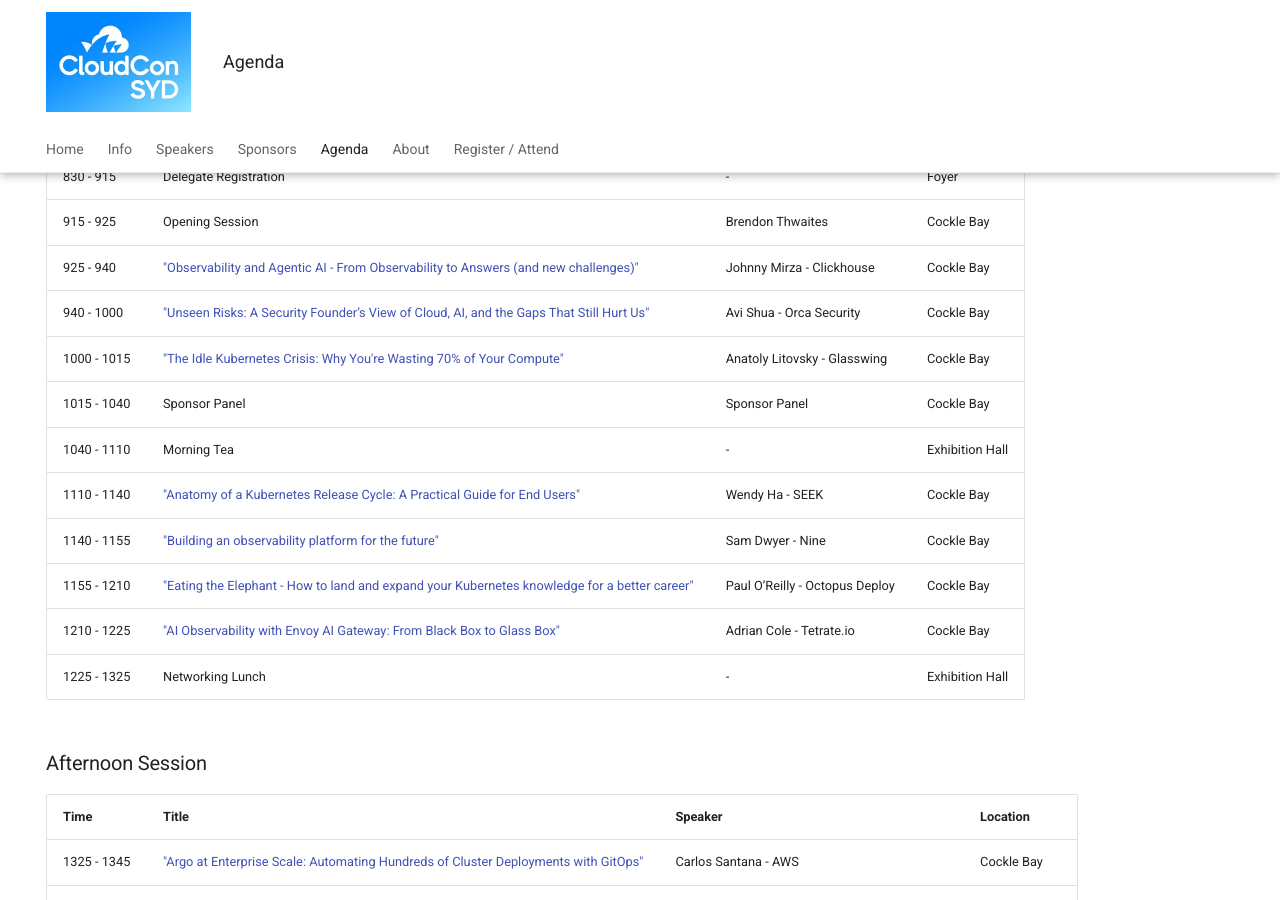
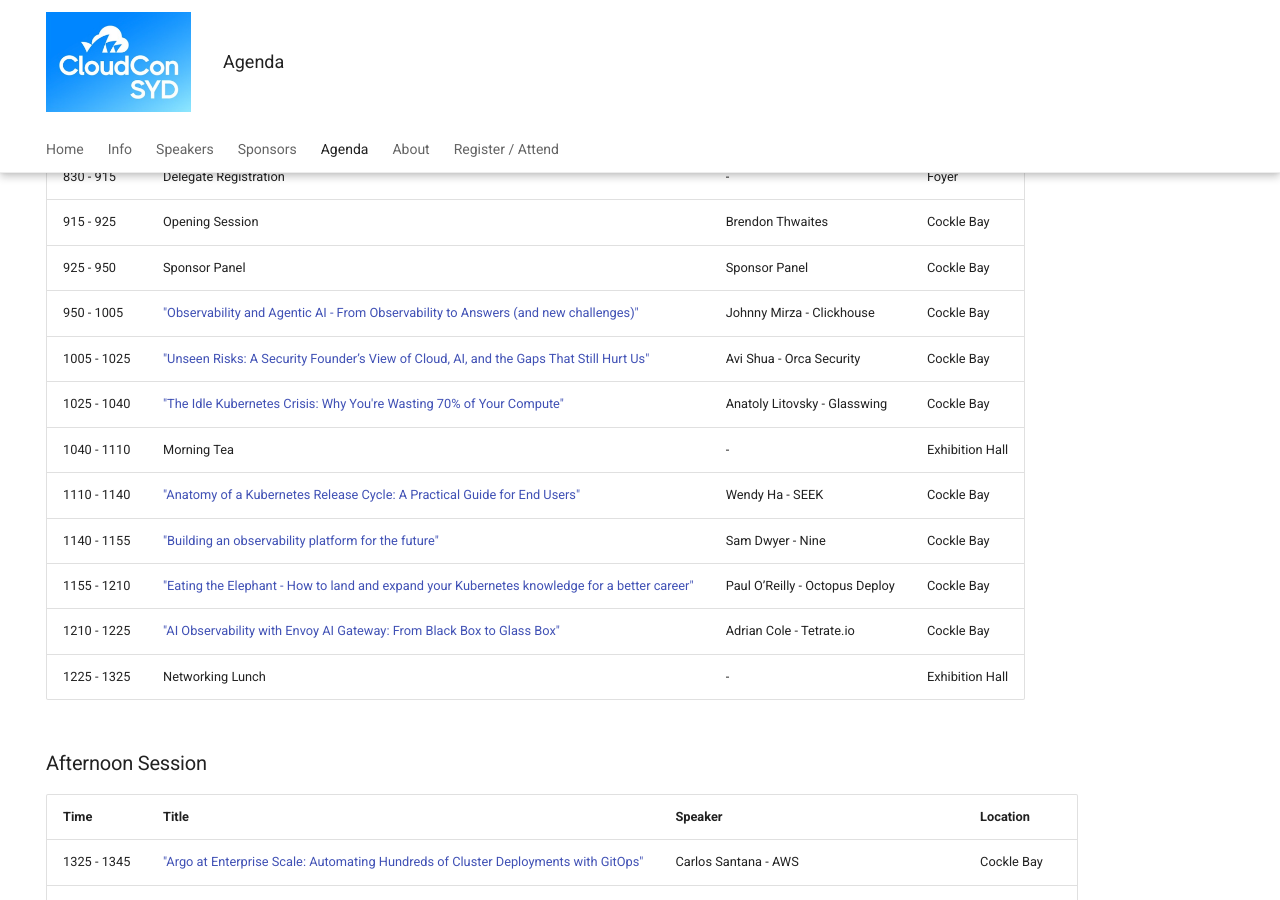
Before and after one commit to cloudconau/site, an MkDocs documentation site: the page built from docs/agenda.md, in a window 1280 px wide and 900 px high, scrolled down 1269 px. Built offline with MkDocs 1.6.1 and Material for MkDocs 9.7.7, drawn with Linux system fonts in a browser that asks for light colours.

Commit message:
Reschedule Sponsors Panel

```diff
--- a/docs/agenda.md
+++ b/docs/agenda.md
@@ -38,10 +38,10 @@ hide:
 |---|---|---|---|
 | 830 - 915 | Delegate Registration | - | Foyer |
 | 915 - 925 | Opening Session | Brendon Thwaites | Cockle Bay |
-| 925 - 940 | ["Observability and Agentic AI - From Observability to Answers (and new challenges)"](abstracts/JohnnyMirza.md) | Johnny Mirza - Clickhouse | Cockle Bay |
-| 940 - 1000 | ["Unseen Risks: A Security Founder’s View of Cloud, AI, and the Gaps That Still Hurt Us"](abstracts/AviShua.md) | Avi Shua - Orca Security | Cockle Bay |
-| 1000 - 1015 | ["The Idle Kubernetes Crisis: Why You're Wasting 70% of Your Compute"](abstracts/AnatolyLitovsky.md) | Anatoly Litovsky - Glasswing | Cockle Bay |
-| 1015 - 1040 | Sponsor Panel | Sponsor Panel | Cockle Bay |
+| 925 - 950 | Sponsor Panel | Sponsor Panel | Cockle Bay |
+| 950 - 1005 | ["Observability and Agentic AI - From Observability to Answers (and new challenges)"](abstracts/JohnnyMirza.md) | Johnny Mirza - Clickhouse | Cockle Bay |
+| 1005 - 1025 | ["Unseen Risks: A Security Founder’s View of Cloud, AI, and the Gaps That Still Hurt Us"](abstracts/AviShua.md) | Avi Shua - Orca Security | Cockle Bay |
+| 1025 - 1040 | ["The Idle Kubernetes Crisis: Why You're Wasting 70% of Your Compute"](abstracts/AnatolyLitovsky.md) | Anatoly Litovsky - Glasswing | Cockle Bay |
 | 1040 - 1110 | Morning Tea | - | Exhibition Hall |
 | 1110 - 1140 | ["Anatomy of a Kubernetes Release Cycle: A Practical Guide for End Users"](abstracts/WendyHa.md) | Wendy Ha - SEEK | Cockle Bay |
 | 1140 - 1155 | ["Building an observability platform for the future"](abstracts/SamDwyer.md) | Sam Dwyer - Nine | Cockle Bay |
```
